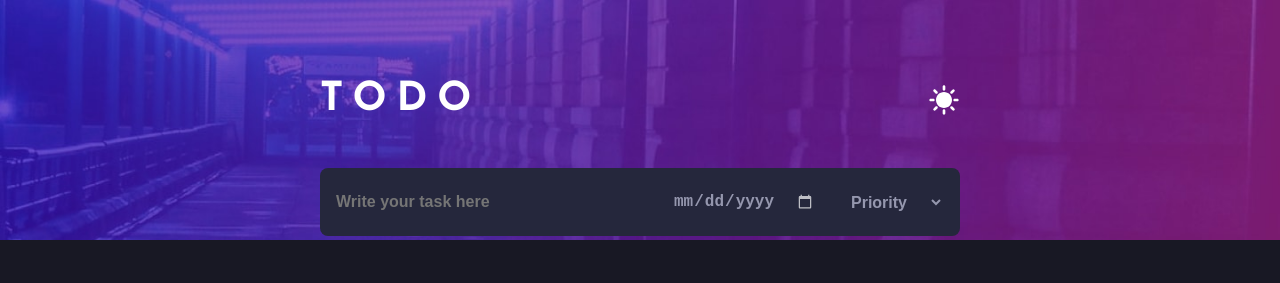
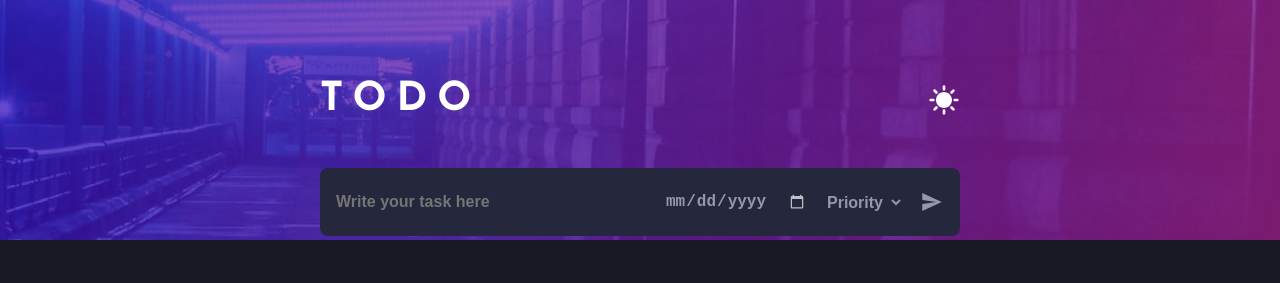
Before and after one commit to CalderonCG/TodoList, a React (Vite) app: page / in a window 1280 px wide. Shown: the top 283 px of the page. Built offline with nearby package versions, Linux system fonts and the light colour scheme.

Commit message:
:feat: add form submit

```diff
--- a/package.json
+++ b/package.json
@@ -12,6 +12,7 @@
   "dependencies": {
     "react": "^19.1.1",
     "react-dom": "^19.1.1",
+    "react-hook-form": "^7.62.0",
     "react-icons": "^5.5.0",
     "sass": "^1.90.0"
   },
--- a/src/components/Form/Form.scss
+++ b/src/components/Form/Form.scss
@@ -1,12 +1,23 @@
 @use "../../styles/mixins" as m;
 @use "../../styles/variables" as v;
 
+.form_container {
+  width: 100%;
+
+  p {
+    position: absolute;
+    color: white;
+    margin: 10px;
+  }
+}
 .form {
   width: 100%;
   display: flex;
   padding: 0.5rem 1rem;
   background-color: v.$CardDark;
   border-radius: 0.5rem;
+  align-items: center;
+  gap: 1rem;
 
   &_task {
     padding: 1rem 0rem;
@@ -24,7 +35,7 @@
   }
 
   &_deadline {
-    padding: 1rem;
+    padding: 1rem 0rem;
     background-color: inherit;
     border: none;
     color: v.$FontDark;
@@ -48,8 +59,8 @@
     }
   }
 
-    &_select {
-    padding: 1rem;
+  &_select {
+    padding: 1rem 0rem;
     background-color: inherit;
     border: none;
     color: v.$FontDark;
@@ -62,4 +73,22 @@
       border: none;
     }
   }
+
+  button {
+    @include m.flexCenter(row, center);
+    background-color: inherit;
+    width: 1.5rem;
+    height: 1.5rem;
+    flex: 0 0 auto;
+    border: none;
+
+    .submit {
+      color: v.$FontDark;
+      font-size: 1.5rem;
+
+      &:hover{
+        color: white;
+      }
+    }
+  }
 }
--- a/src/components/Form/Form.tsx
+++ b/src/components/Form/Form.tsx
@@ -1,19 +1,61 @@
-import './Form.scss'
+import { useForm, type SubmitHandler } from "react-hook-form";
+import "./Form.scss";
+import { IoMdSend } from "react-icons/io";
 
+type FormFields = {
+  task: string;
+  deadline: string;
+  priority: "High" | "Medium" | "Low";
+};
 
 function Form() {
+  const {
+    register,
+    handleSubmit,
+    formState: { errors },
+  } = useForm<FormFields>();
+
+  const onSubmit: SubmitHandler<FormFields> = (data) => {
+    console.log(data);
+  };
+
   return (
-    <div className='form'>
-        <input className='form_task' placeholder='Write your task here' type="text" />
-        <input type="date" className='form_deadline' />
-        <select className='form_select' name="priority" id="priority">
-            <option value="">Priority</option>
-            <option value="High">High</option>
-            <option value="Medium">Medium</option>
-            <option value="Low">Low</option>
+    <div className="form_container">
+      <form className="form" onSubmit={handleSubmit(onSubmit)}>
+        <input
+          {...register("task", {
+            required: true,
+          })}
+          className="form_task"
+          placeholder="Write your task here"
+          type="text"
+        />
+        <input
+          {...register("deadline", { required: true })}
+          type="date"
+          className="form_deadline"
+        />
+        <select
+          {...register("priority", { required: true })}
+          className="form_select"
+          name="priority"
+          id="priority"
+        >
+          <option value="">Priority</option>
+          <option value="High">High</option>
+          <option value="Medium">Medium</option>
+          <option value="Low">Low</option>
         </select>
+        <button ><IoMdSend className="submit"/></button>
+      </form>
+
+      {errors.deadline || errors.priority || errors.task ? (
+        <p>Please complete all the fields</p>
+      ) : (
+        ""
+      )}
     </div>
-  )
+  );
 }
 
-export default Form
+export default Form;
```
Also changed, not shown: 1 other file (tests, documents, lock files or other folders).
